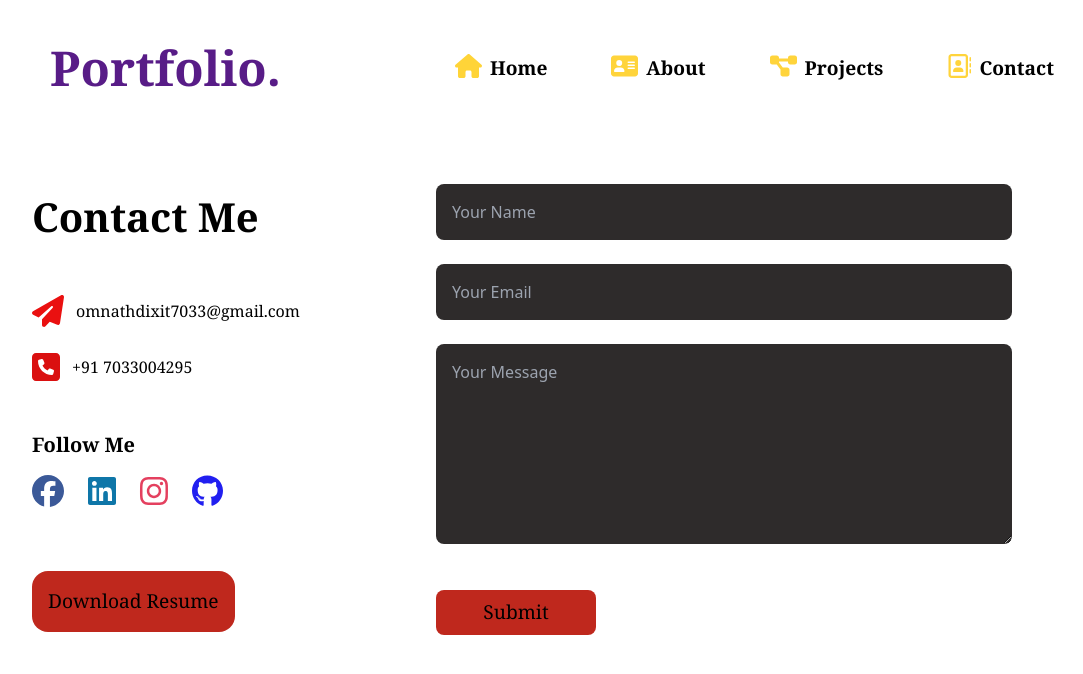
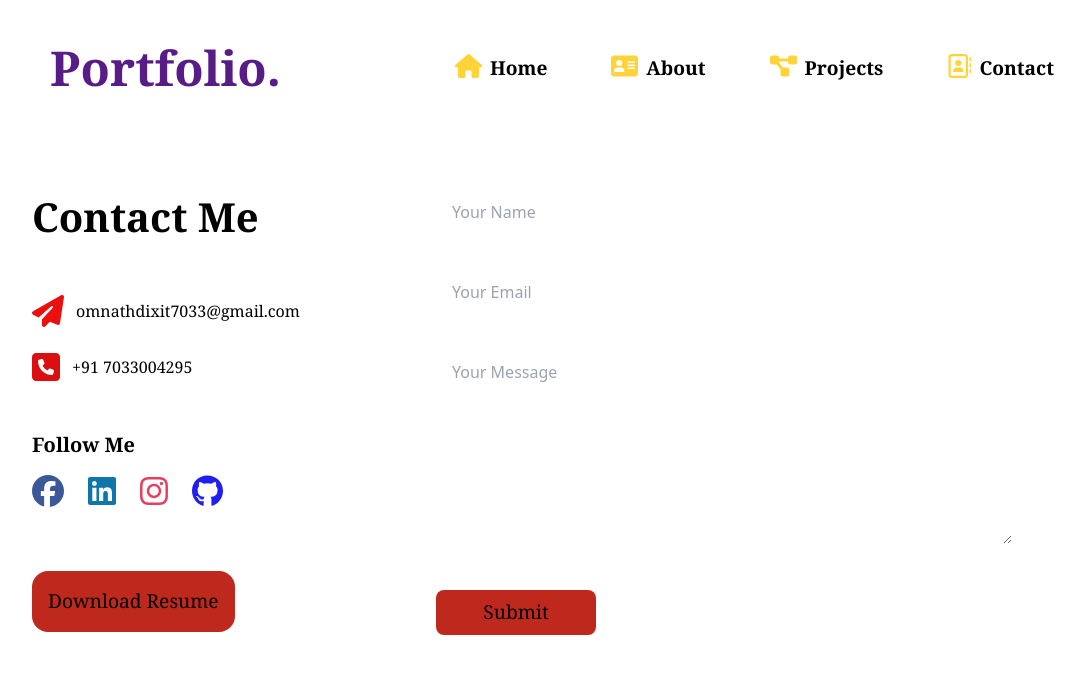
Before and after one commit to BitWiseAshu/portfolio, a React (Vite) app: page /contact in a window 1280 px wide. Shown: the top 674 px of the page, without its empty margins (142-1225 px from the left). Built offline with nearby package versions, Linux system fonts and the light colour scheme; what tailwindcss-animated would draw is missing.

Commit message:
remove back ground of navbar

```diff
--- a/src/components/Contact.jsx
+++ b/src/components/Contact.jsx
@@ -186,7 +186,7 @@ const Contact = () => {
 
 
       <div className='md:ml-[3rem] lg:ml-10 max-[400px]:mt-[2rem]'>
-        <form className='space-y-[1.5rem] lg:w-[35rem] xl:w-[40rem] md:w-[25rem] lg:ml-0 md:ml-[3rem] max-[700px]:w-[25rem] max-[700px]:pl-[2rem] max-[400px]:pl-0 max-[400px]:w-[20rem] max-[330px]:w-[18rem]  max-[330px]:ml-[2rem] max-[400px]:mb-[2rem] max-[400px]:space-y-[1rem]'>
+        <form className='space-y-[1.5rem] lg:w-[35rem] xl:w-[40rem] md:w-[25rem] lg:ml-0 md:ml-[3rem] max-[700px]:w-[25rem] max-[700px]:pl-[2rem] max-[400px]:pl-0 max-[400px]:w-[20rem] max-[330px]:w-[18rem] max-[330px]:ml-[2rem] max-[400px]:mb-[2rem] max-[400px]:space-y-[1rem]'>
           <div>
             <input
               type="text"
@@ -195,7 +195,7 @@ const Contact = () => {
               value={formData.name}
               onChange={handleInputChange}
               placeholder='Your Name'
-              className='p-[1rem] w-[90%] rounded-[0.5rem]  bg-textBg'
+              className='p-[1rem] w-[90%] rounded-[0.5rem]   text-[#fff]'
               required
             />
           </div>
@@ -208,7 +208,7 @@ const Contact = () => {
               value={formData.email}
               onChange={handleInputChange}
               placeholder='Your Email'
-              className='p-[1rem] w-[90%] rounded-[0.5rem]  bg-textBg'
+              className='p-[1rem] w-[90%] rounded-[0.5rem]   text-[#fff]'
               required
             />
           </div>
@@ -222,7 +222,7 @@ const Contact = () => {
               cols={90}
               rows={7}
               placeholder='Your Message'
-              className='p-[1rem] w-[90%] rounded-[0.5rem] bg-textBg'
+              className='p-[1rem] w-[90%] rounded-[0.5rem]  text-[#fff]'
               required
             />
           </div>
```
